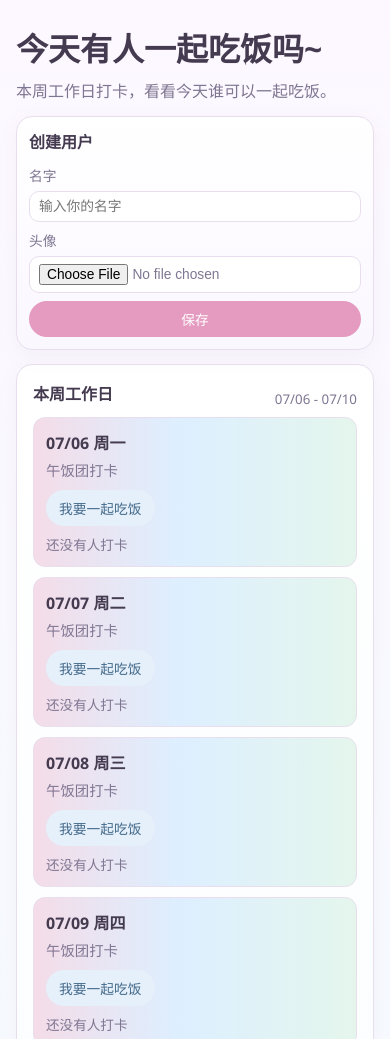
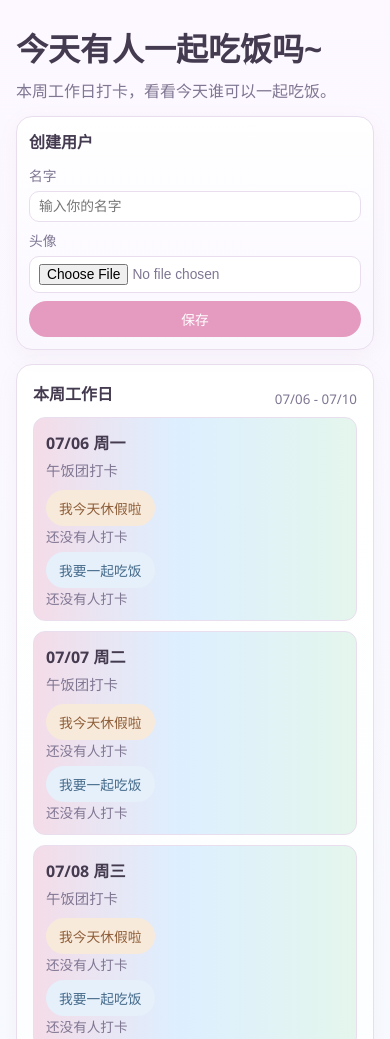
Before and after one commit to Mona-Zhang98/anyone-eat, a plain HTML site: page eat.html in a window 390 px wide. Shown: the top 1039 px of the page. Drawn offline with nearby package versions, Linux system fonts and the light colour scheme; no server answers.

Commit message:
Add files via upload

```diff
--- a/eat.html
+++ b/eat.html
@@ -53,8 +53,16 @@
         <p class="day-subtitle"></p>
       </div>
       <div class="day-right">
-        <button class="btn check-btn">我要一起吃饭</button>
-        <div class="checkin-users"></div>
+        <div class="check-columns">
+          <div class="check-column">
+            <button class="btn vacation-btn">我今天休假啦</button>
+            <div class="checkin-users vacation-users"></div>
+          </div>
+          <div class="check-column">
+            <button class="btn lunch-btn">我要一起吃饭</button>
+            <div class="checkin-users lunch-users"></div>
+          </div>
+        </div>
       </div>
     </article>
   </template>
--- a/script.js
+++ b/script.js
@@ -16,6 +16,8 @@ const dayTemplate = document.getElementById("dayTemplate");
 
 const weekdays = ["周一", "周二", "周三", "周四", "周五"];
 let weekCheckinsMap = {};
+const STATUS_LUNCH = "lunch";
+const STATUS_VACATION = "vacation";
 
 function getMonday(date = new Date()) {
   const d = new Date(date);
@@ -24,6 +26,20 @@ function getMonday(date = new Date()) {
   d.setDate(d.getDate() + diff);
   d.setHours(0, 0, 0, 0);
   return d;
+}
+
+function getEffectiveNow() {
+  const now = new Date();
+  const day = now.getDay(); // 5 = Friday
+  const hour = now.getHours();
+  const minute = now.getMinutes();
+  const isAfterFridayNoon = day === 5 && (hour > 12 || (hour === 12 && minute >= 1));
+  if (!isAfterFridayNoon) {
+    return now;
+  }
+  const shifted = new Date(now);
+  shifted.setDate(shifted.getDate() + 7);
+  return shifted;
 }
 
 function formatDate(date) {
@@ -40,7 +56,7 @@ function dateKey(date) {
 }
 
 function getWeekDays() {
-  const monday = getMonday();
+  const monday = getMonday(getEffectiveNow());
   const days = [];
   for (let i = 0; i < 5; i += 1) {
     const d = new Date(monday);
@@ -51,7 +67,7 @@ function getWeekDays() {
 }
 
 function currentWeekKey() {
-  return dateKey(getMonday());
+  return dateKey(getMonday(getEffectiveNow()));
 }
 
 function getOrCreateUserId() {
@@ -127,6 +143,7 @@ function renderUsers(container, users) {
     container.appendChild(empty);
     return;
   }
+
   users.forEach((u) => {
     const chip = document.createElement("span");
     chip.className = "user-chip";
@@ -136,6 +153,22 @@ function renderUsers(container, users) {
     chip.appendChild(name);
     container.appendChild(chip);
   });
+}
+
+function splitByStatus(users) {
+  const result = {
+    lunch: [],
+    vacation: []
+  };
+  users.forEach((u) => {
+    const status = u.check_status || STATUS_LUNCH;
+    if (status === STATUS_VACATION) {
+      result.vacation.push(u);
+    } else {
+      result.lunch.push(u);
+    }
+  });
+  return result;
 }
 
 function renderWeek() {
@@ -152,24 +185,38 @@ function renderWeek() {
     const dayItem = fragment.querySelector(".day-item");
     const title = fragment.querySelector(".day-title");
     const subtitle = fragment.querySelector(".day-subtitle");
-    const button = fragment.querySelector(".check-btn");
-    const usersEl = fragment.querySelector(".checkin-users");
+    const vacationBtn = fragment.querySelector(".vacation-btn");
+    const lunchBtn = fragment.querySelector(".lunch-btn");
+    const vacationUsersEl = fragment.querySelector(".vacation-users");
+    const lunchUsersEl = fragment.querySelector(".lunch-users");
 
     title.textContent = `${formatDate(date)} ${weekdays[i]}`;
     subtitle.textContent = "午饭团打卡";
 
-    const meChecked = users.some((u) => u.user_id === state.currentUser.id);
-    if (meChecked) {
-      button.classList.add("checked");
-      button.textContent = "已打卡（再点取消）";
+    const grouped = splitByStatus(users);
+    const meRecord = users.find((u) => u.user_id === state.currentUser.id);
+
+    if (meRecord && (meRecord.check_status || STATUS_LUNCH) === STATUS_VACATION) {
+      vacationBtn.classList.add("checked");
+      vacationBtn.textContent = "已休假（再点取消）";
     }
-    button.addEventListener("click", () => {
-      toggleCheckIn(key).catch(() => {
+    if (meRecord && (meRecord.check_status || STATUS_LUNCH) === STATUS_LUNCH) {
+      lunchBtn.classList.add("checked");
+      lunchBtn.textContent = "已打卡（再点取消）";
+    }
+    vacationBtn.addEventListener("click", () => {
+      toggleCheckIn(key, STATUS_VACATION).catch(() => {
+        alert("打卡失败，请稍后重试。");
+      });
+    });
+    lunchBtn.addEventListener("click", () => {
+      toggleCheckIn(key, STATUS_LUNCH).catch(() => {
         alert("打卡失败，请稍后重试。");
       });
     });
 
-    renderUsers(usersEl, users);
+    renderUsers(vacationUsersEl, grouped.vacation);
+    renderUsers(lunchUsersEl, grouped.lunch);
     weekListEl.appendChild(dayItem);
   });
 }
@@ -192,7 +239,7 @@ async function loadWeekCheckins() {
 
   const { data, error } = await supabaseClient
     .from("lunch_checkins")
-    .select("id, week_key, check_date, user_id, user_name, avatar_url, created_at")
+    .select("id, week_key, check_date, user_id, user_name, avatar_url, check_status, created_at")
     .eq("week_key", currentWeekKey())
     .gte("check_date", start)
     .lte("check_date", end)
@@ -206,7 +253,7 @@ async function loadWeekCheckins() {
   renderWeek();
 }
 
-async function toggleCheckIn(dayKey) {
+async function toggleCheckIn(dayKey, targetStatus) {
   const name = state.currentUser.name.trim();
   if (!name) {
     alert("请先在“创建用户”里保存名字。");
@@ -215,8 +262,9 @@ async function toggleCheckIn(dayKey) {
 
   const users = weekCheckinsMap[dayKey] || [];
   const existing = users.find((u) => u.user_id === state.currentUser.id);
+  const existingStatus = existing ? (existing.check_status || STATUS_LUNCH) : null;
 
-  if (existing) {
+  if (existing && existingStatus === targetStatus) {
     const { error } = await supabaseClient
       .from("lunch_checkins")
       .delete()
@@ -226,16 +274,28 @@ async function toggleCheckIn(dayKey) {
       throw error;
     }
   } else {
+    if (existing && existingStatus !== targetStatus) {
+      const { error: deleteError } = await supabaseClient
+        .from("lunch_checkins")
+        .delete()
+        .eq("check_date", dayKey)
+        .eq("user_id", state.currentUser.id);
+      if (deleteError) {
+        throw deleteError;
+      }
+    }
+
     const payload = {
       week_key: currentWeekKey(),
       check_date: dayKey,
       user_id: state.currentUser.id,
       user_name: state.currentUser.name.trim(),
-      avatar_url: state.currentUser.avatar || ""
+      avatar_url: state.currentUser.avatar || "",
+      check_status: targetStatus
     };
     const { error } = await supabaseClient
       .from("lunch_checkins")
-      .upsert(payload, { onConflict: "check_date,user_id" });
+      .insert(payload);
     if (error) {
       throw error;
     }
--- a/styles.css
+++ b/styles.css
@@ -196,31 +196,55 @@ input[type="file"] {
 }
 
 .day-right {
-  min-width: 240px;
+  min-width: 320px;
   display: flex;
   flex-direction: column;
-  align-items: flex-end;
+  align-items: stretch;
   gap: 8px;
 }
 
-.check-btn {
+.check-columns {
+  display: flex;
+  gap: 6px;
+  width: 100%;
+}
+
+.check-column {
+  flex: 1;
+}
+
+.lunch-btn {
   background: #e5f0fb;
   color: #456a8a;
 }
 
-.check-btn:hover {
+.lunch-btn:hover {
   background: #d8e8f8;
 }
 
-.check-btn.checked {
+.lunch-btn.checked {
   background: #d9f1e4;
   color: #2f6d4a;
+}
+
+.vacation-btn {
+  background: #f8eadb;
+  color: #8d5d38;
+}
+
+.vacation-btn:hover {
+  background: #f4e0cb;
+}
+
+.vacation-btn.checked {
+  background: #ffe3bd;
+  color: #7a4a26;
 }
 
 .checkin-users {
   width: 100%;
   display: flex;
-  justify-content: flex-end;
+  justify-content: flex-start;
   flex-wrap: wrap;
   gap: 8px;
 }
@@ -278,7 +302,13 @@ input[type="file"] {
     align-items: flex-start;
   }
 
+  .check-columns {
+    width: 100%;
+    flex-direction: column;
+  }
+
   .checkin-users {
     justify-content: flex-start;
   }
+
 }
```
